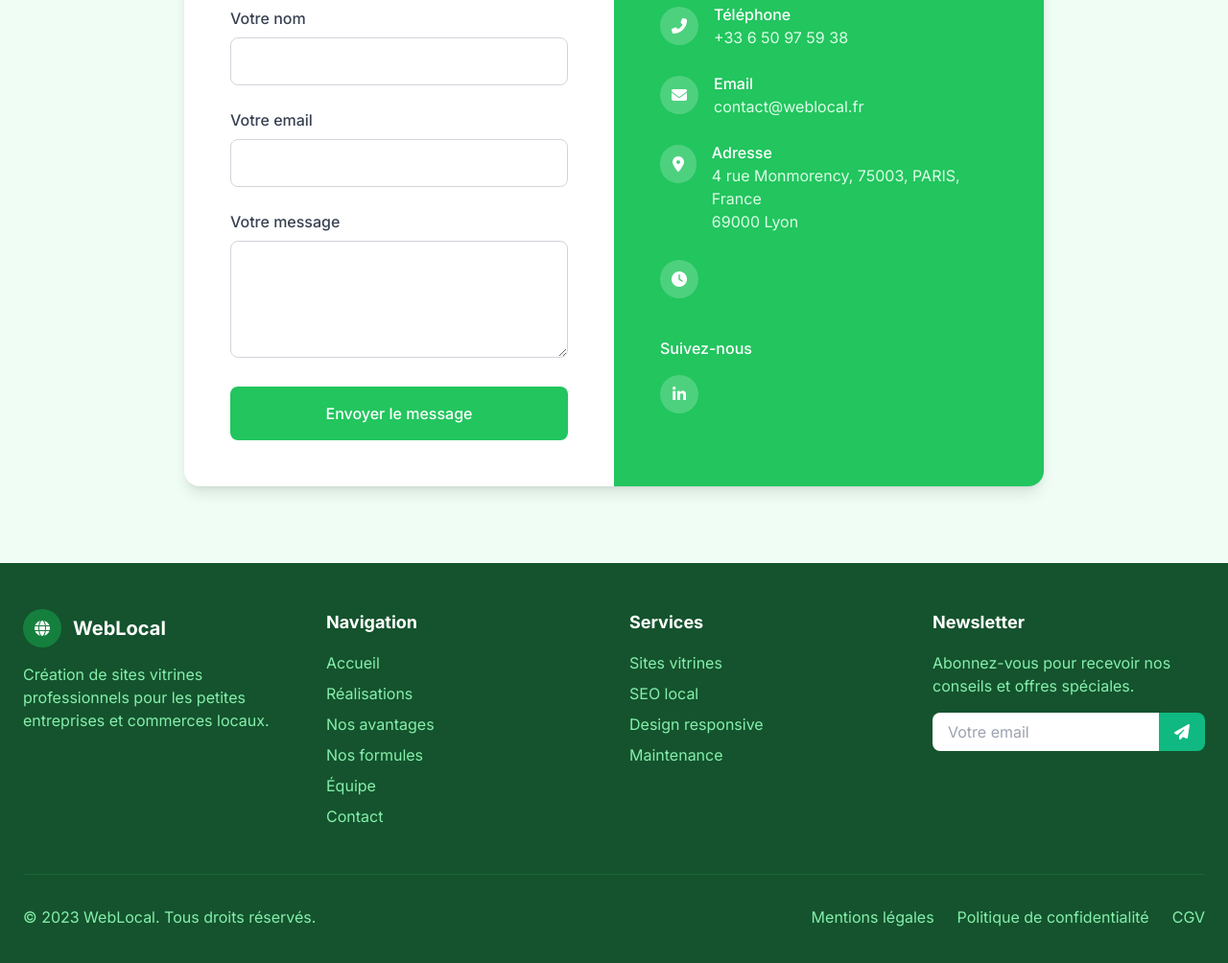
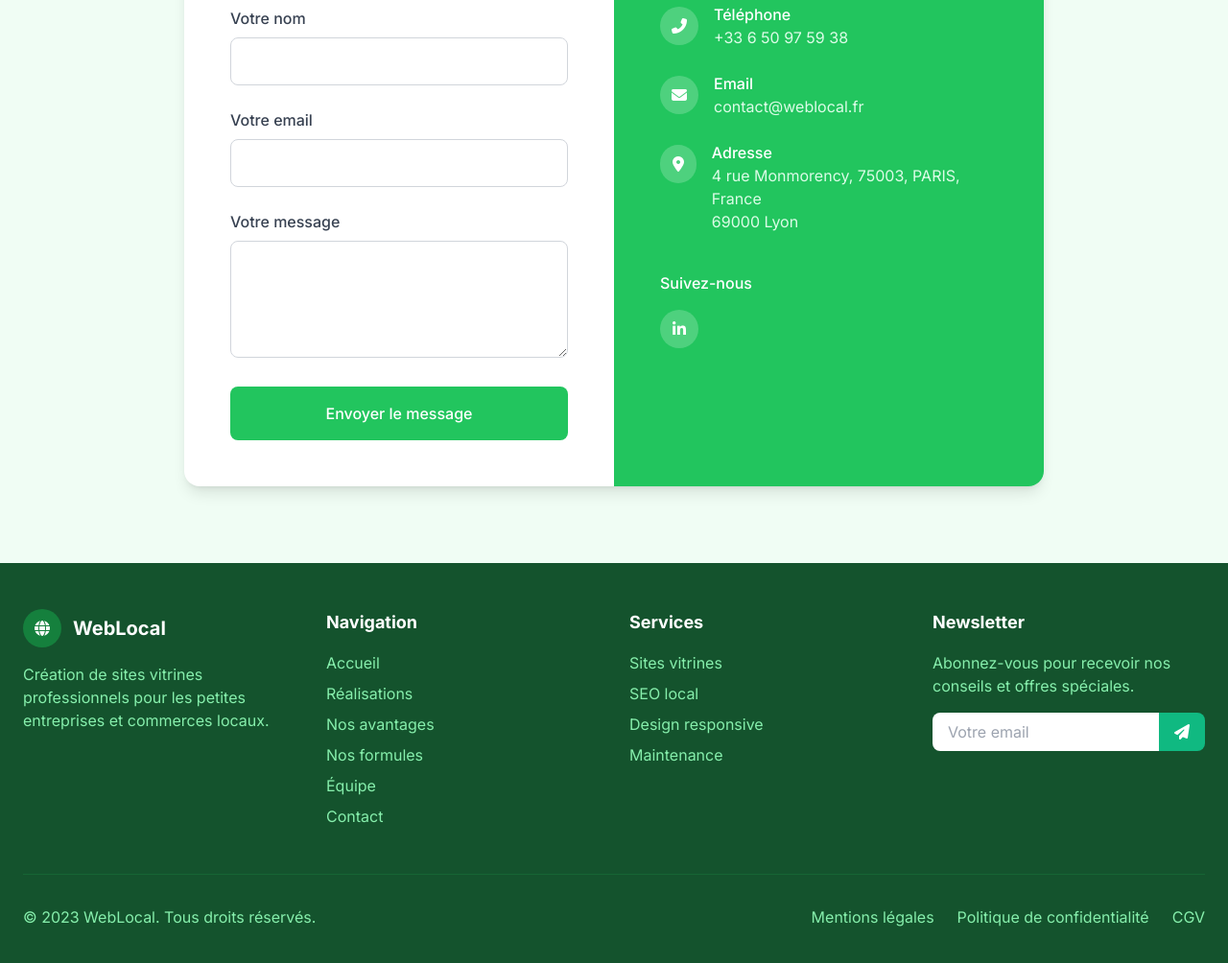
Before and after one commit to L-Cast/site_vitrine_AE, a plain HTML site: page index.html in a window 1280 px wide. Shown: the part 4777-5781 px from the top of the page at 96% size. Drawn offline with nearby package versions, Linux system fonts and the light colour scheme.

Commit message:
Update index.html

```diff
--- a/index.html
+++ b/index.html
@@ -644,12 +644,6 @@
                                     <p class="text-primary-100">4 rue Monmorency, 75003, PARIS, France<br>69000 Lyon</p>
                                 </div>
                             </div>
-
-                            <div class="flex items-start">
-                                <div class="w-10 h-10 rounded-full bg-white/20 flex items-center justify-center mr-4 mt-1">
-                                    <i class="fas fa-clock"></i>
-                                </div>
-                            </div>
                         </div>
 
                         <div class="mt-10">
```
